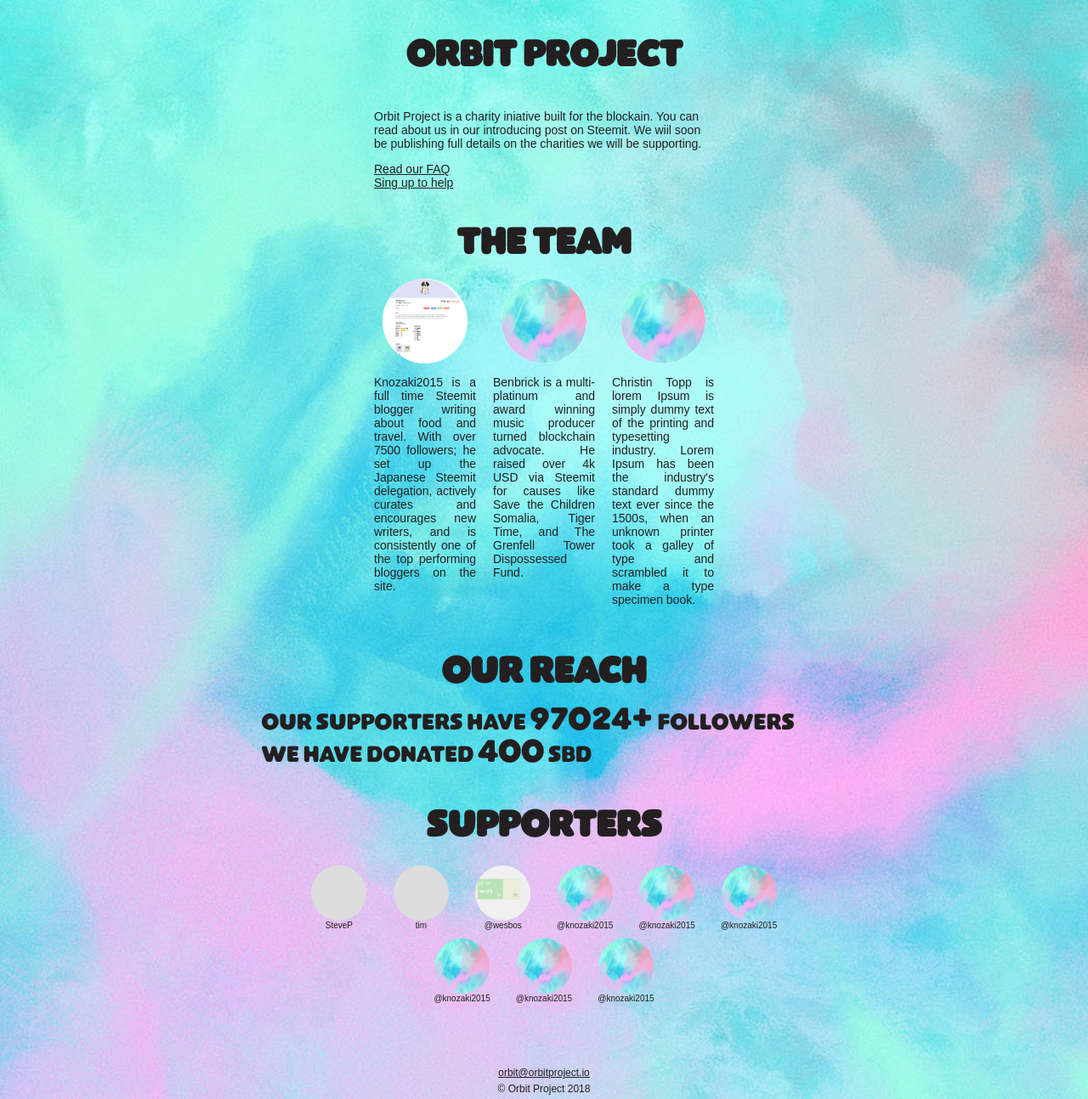
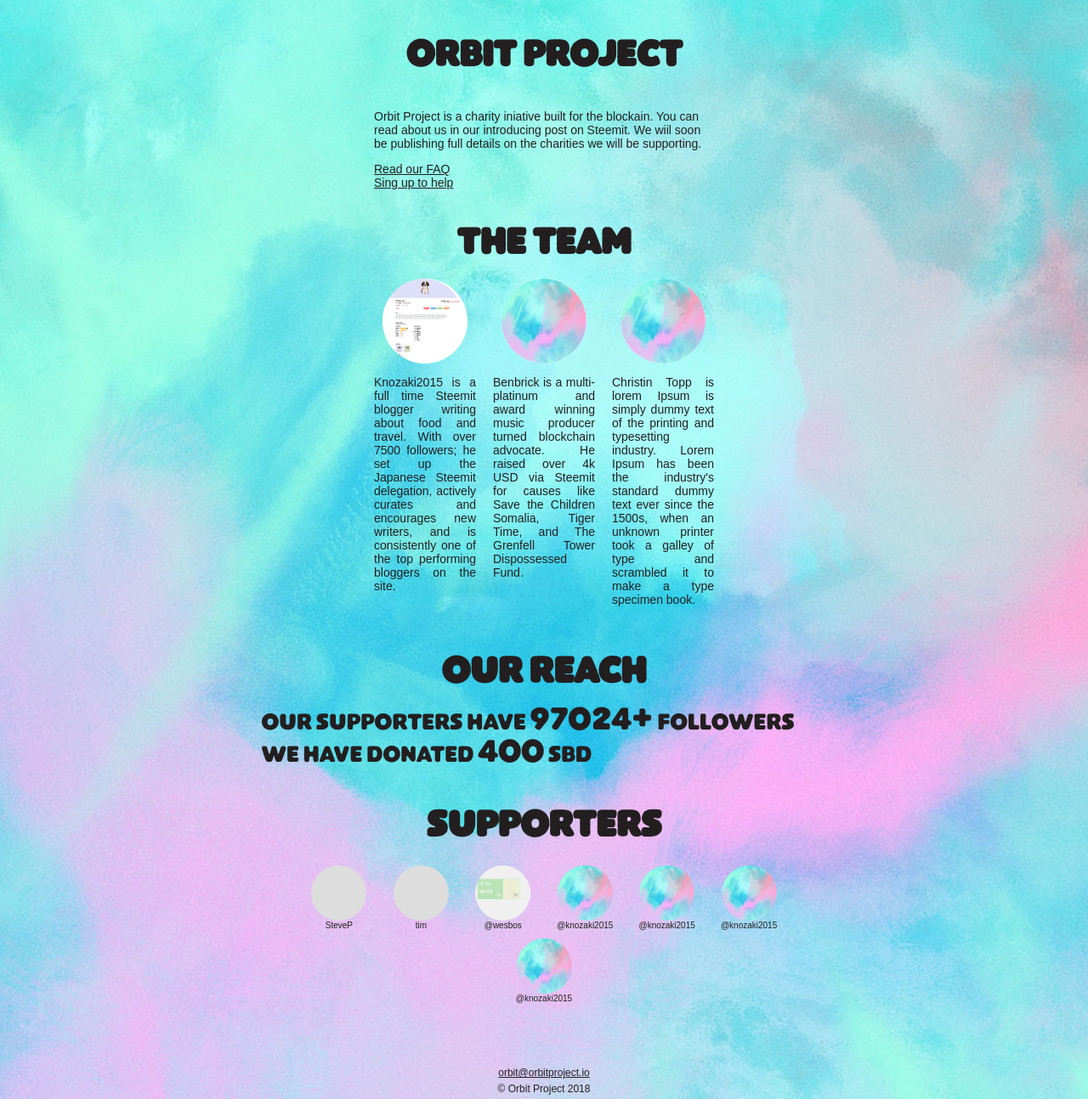
Before and after one commit to orbitprojectcharity/orbitproject, a Jekyll site: the page built from index.html, in a window 1280 px wide. Shown: the whole page at 85% size. Built offline with Jekyll 4.4.1, drawn with Linux system fonts in a browser that asks for light colours.

Commit message:
Update from Forestry.io - _data/supporters.yml

```diff
--- a/_data/supporters.yml
+++ b/_data/supporters.yml
@@ -9,14 +9,9 @@
   login: "@wesbos"
 - avatar: "/assets/img/body-bg.jpg"
   login: "@knozaki2015"
-  link: https://app.forestry.io
 - avatar: "/assets/img/body-bg.jpg"
   login: "@knozaki2015"
 - avatar: "/assets/img/body-bg.jpg"
   login: "@knozaki2015"
 - avatar: "/assets/img/body-bg.jpg"
   login: "@knozaki2015"
-- avatar: "/assets/img/body-bg.jpg"
-  login: "@knozaki2015"
-- avatar: "/assets/img/body-bg.jpg"
-  login: "@knozaki2015"
```
